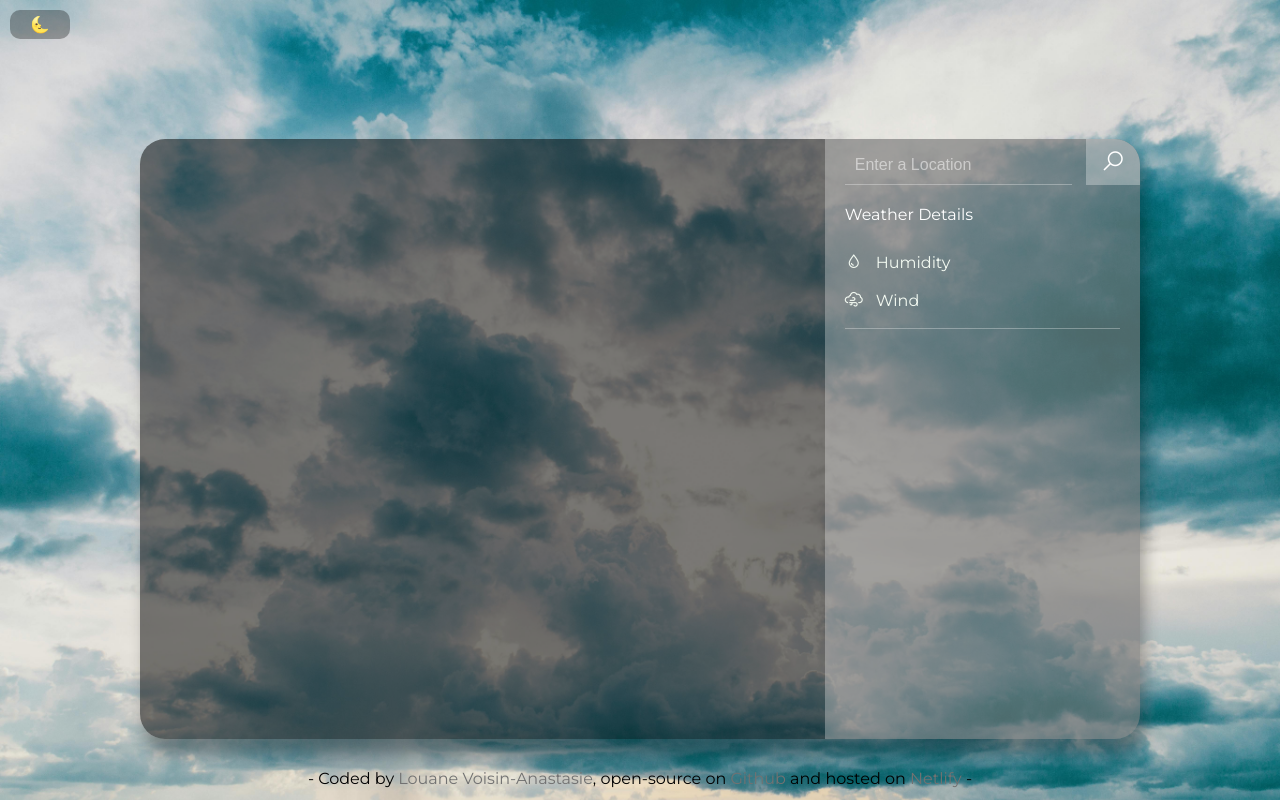
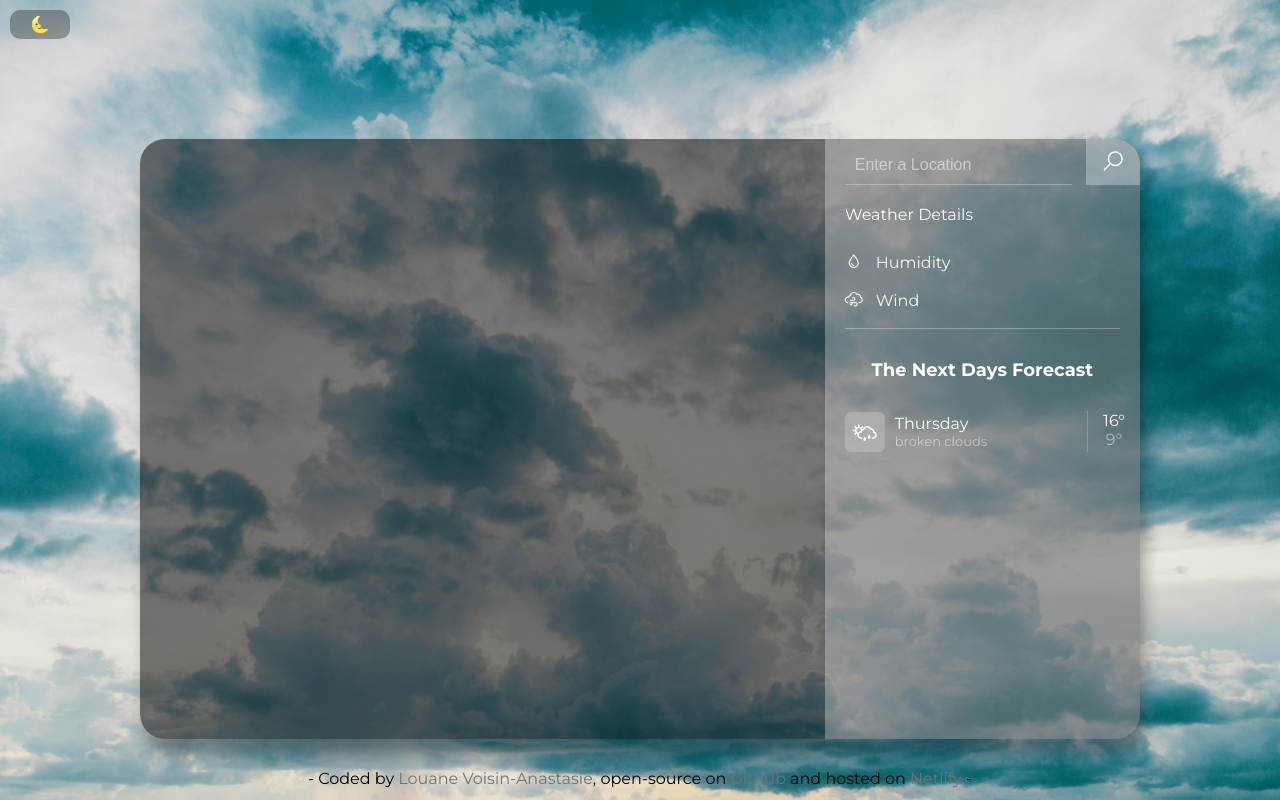
Before and after one commit to Louhoon/Weather-Dashboard, a plain HTML site: page index.html in a window 1280 px wide. Drawn offline with nearby package versions, Linux system fonts and the light colour scheme; no server answers; a web font is replaced by a local one.

Commit message:
added basic HTML for forecast with fake data and styled it

```diff
--- a/index.html
+++ b/index.html
@@ -47,9 +47,30 @@
 					<li class="data-value" id="wind-value"><strong></strong></li>
 				</ul>
 			</div>
+			<div class="weather-forecast">
+				<h2 class="forecast-title">The Next Days Forecast</h2>
+				<div class="row">
+					<div class="col-2">
+						<i class="las la-cloud-sun-rain"></i>
+						<div class="forecast-date">
+							Thursday
+							<div class="weather-forecast-description">broken clouds</div>
+						</div>
+					</div>
+					<div class="forecast-temperature">
+						<div class="weather-forecast-temperature-max">16°</div>
+						<div class="weather-forecast-temperature-min">9°</div>
+					</div>
+				</div>
+			</div>
 		</div>
 	</div>
-	<footer><p id="footer-info">- Coded by <a href="https://www.linkedin.com/in/louane-voisin-anastasie42" target="_blank">Louane Voisin-Anastasie</a>, open-source on <a href="https://github.com/Louhoon/Weather-Dashboard" target="_blank">Github</a> and hosted on <a href="https://meteo-dashboard.netlify.app/" target="_blank">Netlify</a> -</p></footer>
+	<footer>
+		<p id="footer-info">- Coded by <a href="https://www.linkedin.com/in/louane-voisin-anastasie42"
+				target="_blank">Louane Voisin-Anastasie</a>, open-source on <a
+				href="https://github.com/Louhoon/Weather-Dashboard" target="_blank">Github</a> and hosted on <a
+				href="https://meteo-dashboard.netlify.app/" target="_blank">Netlify</a> -</p>
+	</footer>
 	<script src="src/index.js"></script>
 	<script src="/src/darkMode.js"></script>
 </body>
--- a/src/style.css
+++ b/src/style.css
@@ -186,3 +186,52 @@ footer {
   cursor: pointer;
   background-color: rgba(0, 0, 0, 0.5);
 }
+
+.forecast-title {
+  color: #fff;
+  font-size: 18px;
+  margin: 30px 0;
+  margin-right: 20px;
+  text-align: center;
+}
+
+.row {
+  display: flex;
+  justify-content: space-between;
+  align-items: center;
+  color: #fff;
+}
+
+.forecast-temperature {
+  border-left: 1px solid rgba(255, 255, 255, 0.2);
+  padding: 0 15px;
+  text-align: center;
+}
+
+.weather-forecast-temperature-min {
+  margin-bottom: 3px;
+  color: rgba(255, 255, 255, 0.5);
+}
+
+.forecast-date {
+  display: flex;
+  flex-direction: column;
+  justify-content: center;
+}
+
+.col-2 {
+  display: flex;
+}
+
+.la-cloud-sun-rain {
+  font-size: 24px;
+  background-color: rgba(255, 255, 255, 0.2);
+  border-radius: 6px;
+  padding: 8px;
+  margin-right: 10px;
+}
+
+.weather-forecast-description {
+  font-size: 13px;
+  color: rgba(255, 255, 255, 0.5);
+}
```
